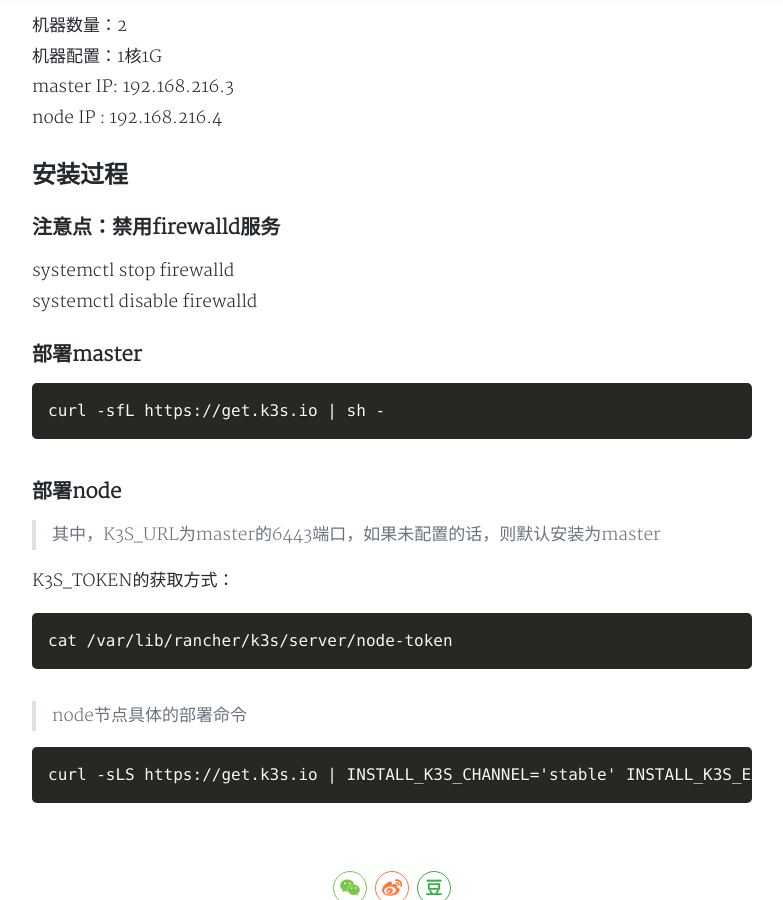
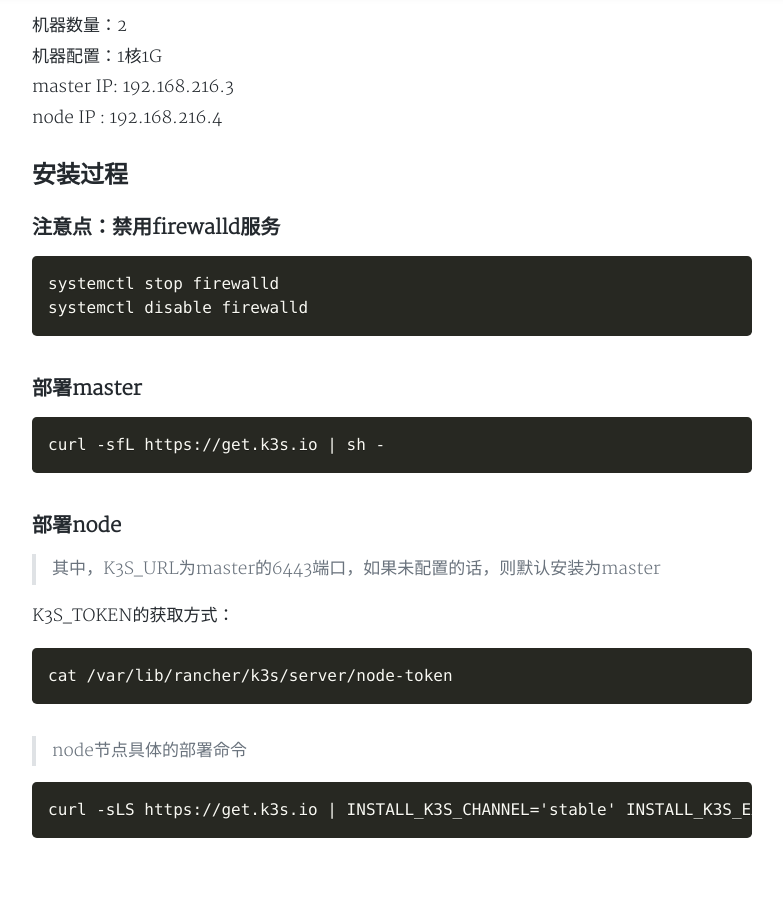
Before and after one commit to zcsee/zcsee.github.io, a Jekyll site: the page built from _posts/2023-02-26-部署k3s集群.md, in a window 1280 px wide and 900 px high, scrolled down 435 px. Shown: the whole window, without its empty margins (248-1031 px from the left). Built offline with Jekyll 4.4.1, drawn with Linux system fonts in a browser that asks for light colours; nearby versions of some CDN libraries; a style sheet for code colours, icons or effects is not loaded.

Commit message:
修改部署k3s集群的post

````diff
--- a/_posts/2023-02-26-部署k3s集群.md
+++ b/_posts/2023-02-26-部署k3s集群.md
@@ -17,8 +17,10 @@ node IP  : 192.168.216.4
 
 ## 安装过程
 ### 注意点：禁用firewalld服务
+```shell
 systemctl stop firewalld
 systemctl disable firewalld
+```
 
 
 ### 部署master
````
